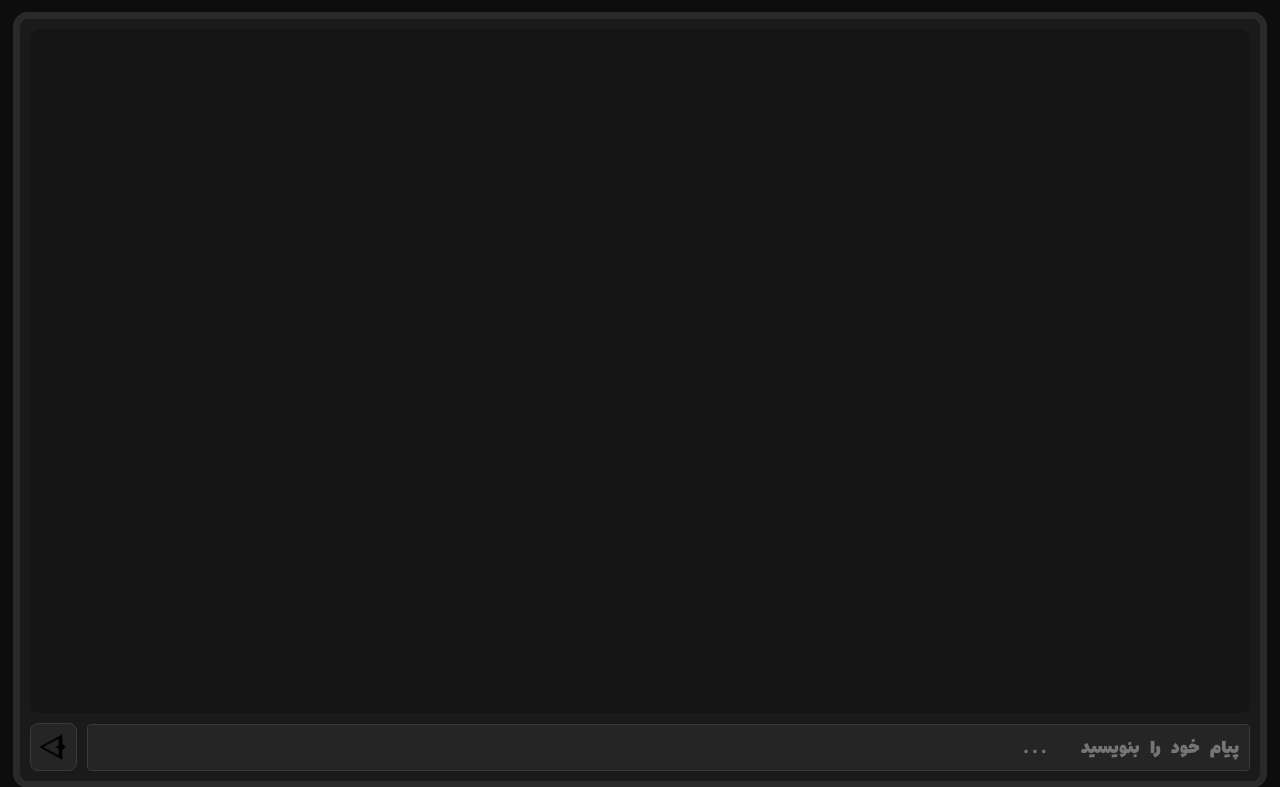
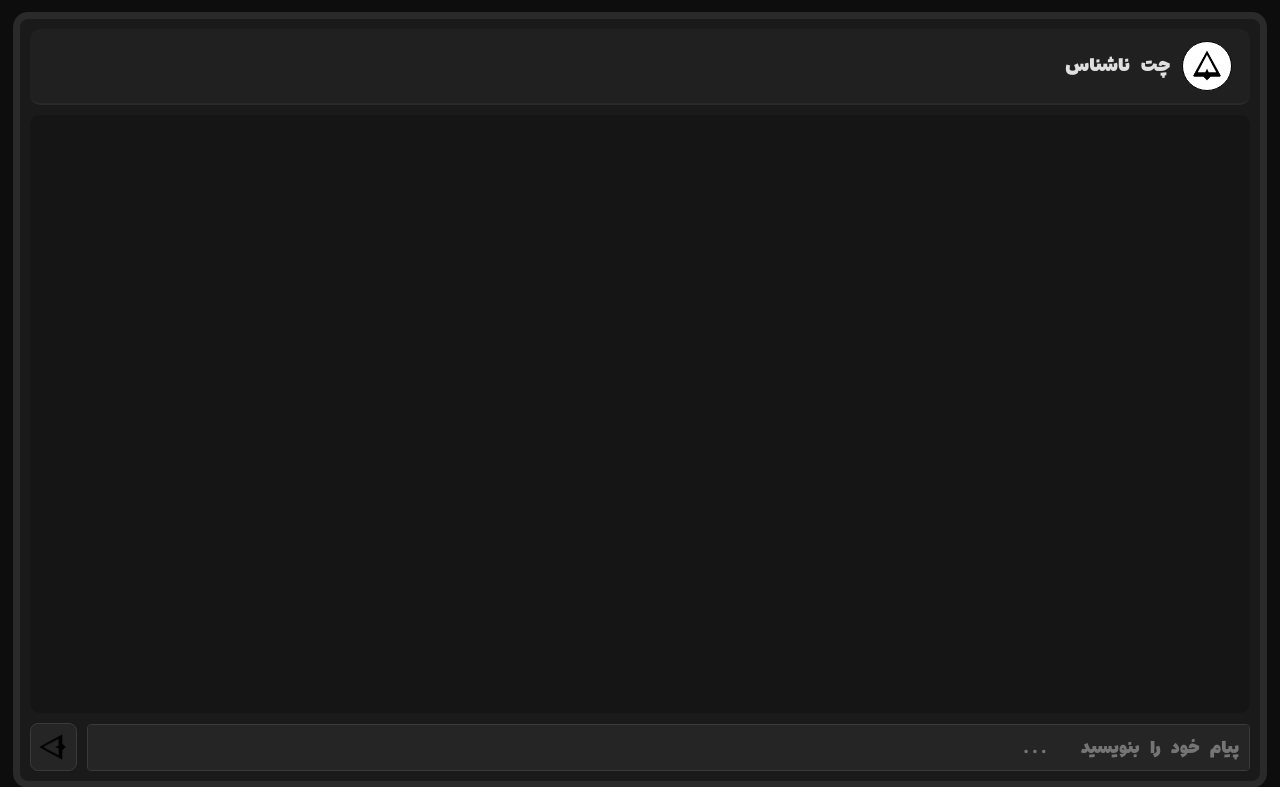
Before and after one commit to ShayanCoder710/Anonymous_Chat, a Flask app: page / in a window 1280 px wide. Shown: the top 787 px of the page. Run offline with Flask 3, Linux system fonts and the light colour scheme; some libraries are stand-ins or nearby versions.

Commit message:
add chat header - add time under --> message

```diff
--- a/static/css/index.css
+++ b/static/css/index.css
@@ -8,12 +8,11 @@
 }
 * {
     font-family: "JB", Ario;
-    text-align: center;
     margin: 0;
-    color: #d8d8d8;
+    color: #fff;
     box-sizing: border-box;
     scrollbar-width: thin;
-    scrollbar-color: #555 #1e1e1e;
+    scrollbar-color: #484848 #0f0f0f;
 }
 ::-webkit-scrollbar {
     width: 8px;
@@ -23,11 +22,11 @@
     background: #1e1e1e;
 }
 ::-webkit-scrollbar-thumb {
-    background: #555;
+    background: #363636;
     border-radius: 10px;
 }
 ::-webkit-scrollbar-thumb:hover {
-    background: #888;
+    background: #242424;
 }
 body {
     background-color: #0d0d0d;
@@ -73,7 +72,7 @@ header {
 }
 .message {
     background-color: #252525;
-    padding: 8px 14px;
+    padding: 10px 17px;
     border-radius: 12px;
     margin: 0;
     max-width: 70%;
@@ -81,6 +80,17 @@ header {
     word-wrap: break-word;
     align-self: flex-start;
     white-space: pre-wrap;
+    display: flex;
+    flex-direction: column;
+    gap: 4px;
+}
+.message > span:first-child {
+    white-space: pre-wrap;
+}
+.message .time {
+    font-size: 11px;
+    color: #888;
+    align-self: flex-end;
 }
 button {
     all: unset;
@@ -123,3 +133,29 @@ textarea {
     resize: none;
     line-height: 1.5;
 }
+#chat-header {
+    display: flex;
+    justify-content: flex-start;
+    align-items: center;
+    gap: 12px;
+    padding: 12px 18px;
+    background-color: #202020;
+    border-bottom: 2px solid #2a2a2a;
+    border-radius: 10px;
+    flex-shrink: 0;
+}
+#chat-header h2 {
+    font-size: 18px;
+    font-weight: normal;
+    color: #e0e0e0;
+}
+#chat-header img {
+    width: 50px;
+    height: 50px;
+    object-fit: contain;
+    transform: rotate(270deg);
+    background-color: #fff;
+    border: 1px solid #000000;
+    border-radius: 50%;
+    padding: 7px;
+}
--- a/templates/index.html
+++ b/templates/index.html
@@ -10,6 +10,10 @@
 <body>
 
     <div id="all">
+        <div id="chat-header">
+            <img src="../static/images/icons8-sent-64.png">
+            <h2>چت ناشناس</h2>
+        </div>
         <div id="messages"></div>
         <div id="input-row">
             <textarea id="msgInput" name="msg" placeholder="پیام خود را بنویسید ..."></textarea>
@@ -34,9 +38,19 @@
 
         function addMessage(text, time) {
             const messagesBox = document.getElementById('messages')
+
             const p = document.createElement('p')
             p.classList.add('message')
-            p.textContent = text
+
+            const textSpan = document.createElement('span')
+            textSpan.textContent = text
+
+            const timeSpan = document.createElement('span')
+            timeSpan.classList.add('time')
+            timeSpan.textContent = time
+
+            p.appendChild(textSpan)
+            p.appendChild(timeSpan)
             messagesBox.appendChild(p)
             messagesBox.scrollTop = messagesBox.scrollHeight
         }
```
